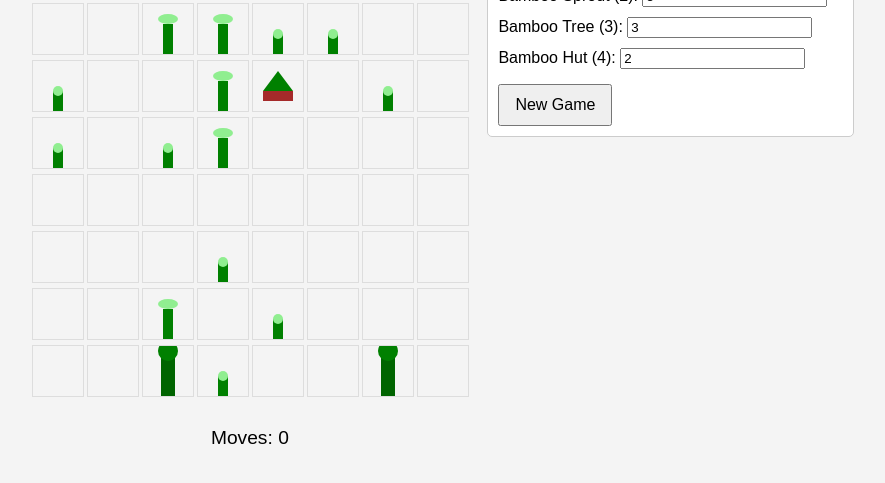
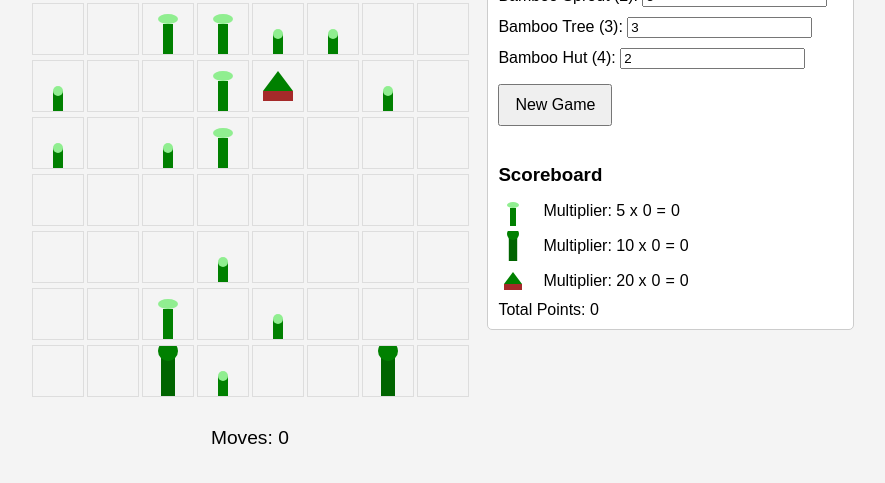
Before and after one commit to rodmjay/PandaPro, a plain HTML site: page index.html in a window 1280 px wide. Shown: the part 261-744 px from the top of the page, without its empty margins (197-1082 px from the left). Drawn offline with Linux system fonts and the light colour scheme.

Commit message:
Update index.html

```diff
--- a/index.html
+++ b/index.html
@@ -53,6 +53,30 @@
             padding: 10px 15px;
             font-size: 1rem;
             cursor: pointer;
+        }
+
+        #scoreboard {
+            margin-top: 20px;
+        }
+
+        #scoreboard h3 {
+            margin-bottom: 10px;
+        }
+
+        #scoreboard .score-row {
+            display: flex;
+            align-items: center;
+            margin-bottom: 5px;
+        }
+
+        #scoreboard .score-row svg {
+            width: 30px;
+            height: 30px;
+            margin-right: 10px;
+        }
+
+        #scoreboard .score-row span {
+            margin-left: 5px;
         }
 
         #next-plant {
@@ -151,9 +175,38 @@
                 <input type="number" id="seed-4" value="2" />
             </label>
             <button id="new-game-button">New Game</button>
+            <div id="scoreboard">
+                <h3>Scoreboard</h3>
+                <div id="score-rows">
+                    <!-- Prepopulate score rows -->
+                    <div class="score-row" id="score-row-2">
+                        <svg><use href="#sprite-2"></use></svg>
+                        <span>Multiplier: 5 x </span>
+                        <span class="count">0</span>
+                        <span> = </span>
+                        <span class="total">0</span>
+                    </div>
+                    <div class="score-row" id="score-row-3">
+                        <svg><use href="#sprite-3"></use></svg>
+                        <span>Multiplier: 10 x </span>
+                        <span class="count">0</span>
+                        <span> = </span>
+                        <span class="total">0</span>
+                    </div>
+                    <div class="score-row" id="score-row-4">
+                        <svg><use href="#sprite-4"></use></svg>
+                        <span>Multiplier: 20 x </span>
+                        <span class="count">0</span>
+                        <span> = </span>
+                        <span class="total">0</span>
+                    </div>
+                </div>
+                <div>Total Points: <span id="total-points">0</span></div>
+            </div>
         </div>
     </div>
 
+    <!-- SVG Sprite Definitions -->
     <svg xmlns="http://www.w3.org/2000/svg" style="display: none;">
         <!-- Bamboo Seedling -->
         <symbol id="sprite-1" viewBox="0 0 50 50">
@@ -189,19 +242,32 @@
             3: document.getElementById('seed-3'),
             4: document.getElementById('seed-4'),
         };
+        const scoreRows = document.getElementById('score-rows');
+        const totalPointsDisplay = document.getElementById('total-points');
         let gridSize = 8;
         let grid = [];
         let moveCounter = 0;
         let nextPlant = 1;
         let cursorPosition = { row: 0, col: 0 };
         let lastPlacedCell = { row: null, col: null };
+        let totalPoints = 0;
+
+        const pointValues = { 2: 5, 3: 10, 4: 20 }; // Points per combination
 
         function initializeGrid() {
             gridSize = parseInt(gridSizeInput.value) || 8;
             grid = Array.from({ length: gridSize }, () => Array(gridSize).fill(0));
             gameBoard.style.gridTemplateColumns = `repeat(${gridSize}, 50px)`;
+            totalPoints = 0;
+            totalPointsDisplay.textContent = totalPoints;
+            resetScoreboard();
             populateGridWithSeeds();
             renderGrid();
+        }
+
+        function resetScoreboard() {
+            document.querySelectorAll('.score-row .count').forEach(count => (count.textContent = '0'));
+            document.querySelectorAll('.score-row .total').forEach(total => (total.textContent = '0'));
         }
 
         function populateGridWithSeeds() {
@@ -257,26 +323,6 @@
             renderGrid();
         }
 
-        function handleKeyPress(event) {
-            switch (event.key) {
-                case 'ArrowUp':
-                    cursorPosition.row = Math.max(0, cursorPosition.row - 1);
-                    break;
-                case 'ArrowDown':
-                    cursorPosition.row = Math.min(gridSize - 1, cursorPosition.row + 1);
-                    break;
-                case 'ArrowLeft':
-                    cursorPosition.col = Math.max(0, cursorPosition.col - 1);
-                    break;
-                case 'ArrowRight':
-                    cursorPosition.col = Math.min(gridSize - 1, cursorPosition.col + 1);
-                    break;
-                case 'Enter':
-                    handleCellClick(cursorPosition.row, cursorPosition.col);
-                    break;
-            }
-        }
-
         function checkFor2x2Blocks() {
             let blockFormed = false;
 
@@ -313,6 +359,13 @@
                                 grid[row][col] = 0;
                             }
                         });
+
+                        // Update score
+                        if (pointValues[value + 1]) {
+                            totalPoints += pointValues[value + 1];
+                            totalPointsDisplay.textContent = totalPoints;
+                            updateScoreboard(value + 1, pointValues[value + 1]);
+                        }
                     }
                 }
             }
@@ -322,12 +375,23 @@
             }
         }
 
+        function updateScoreboard(value, points) {
+            const existingRow = document.querySelector(`#score-row-${value}`);
+            if (existingRow) {
+                const countElement = existingRow.querySelector('.count');
+                const count = parseInt(countElement.textContent) + 1;
+                countElement.textContent = count;
+
+                const totalElement = existingRow.querySelector('.total');
+                totalElement.textContent = count * points;
+            }
+        }
+
         function updateNextPlantPreview() {
             nextPlantPreview.innerHTML = `<svg><use href="#sprite-${nextPlant}"></use></svg>`;
         }
 
         newGameButton.addEventListener('click', initializeGrid);
-        document.addEventListener('keydown', handleKeyPress);
 
         initializeGrid();
     </script>
```
